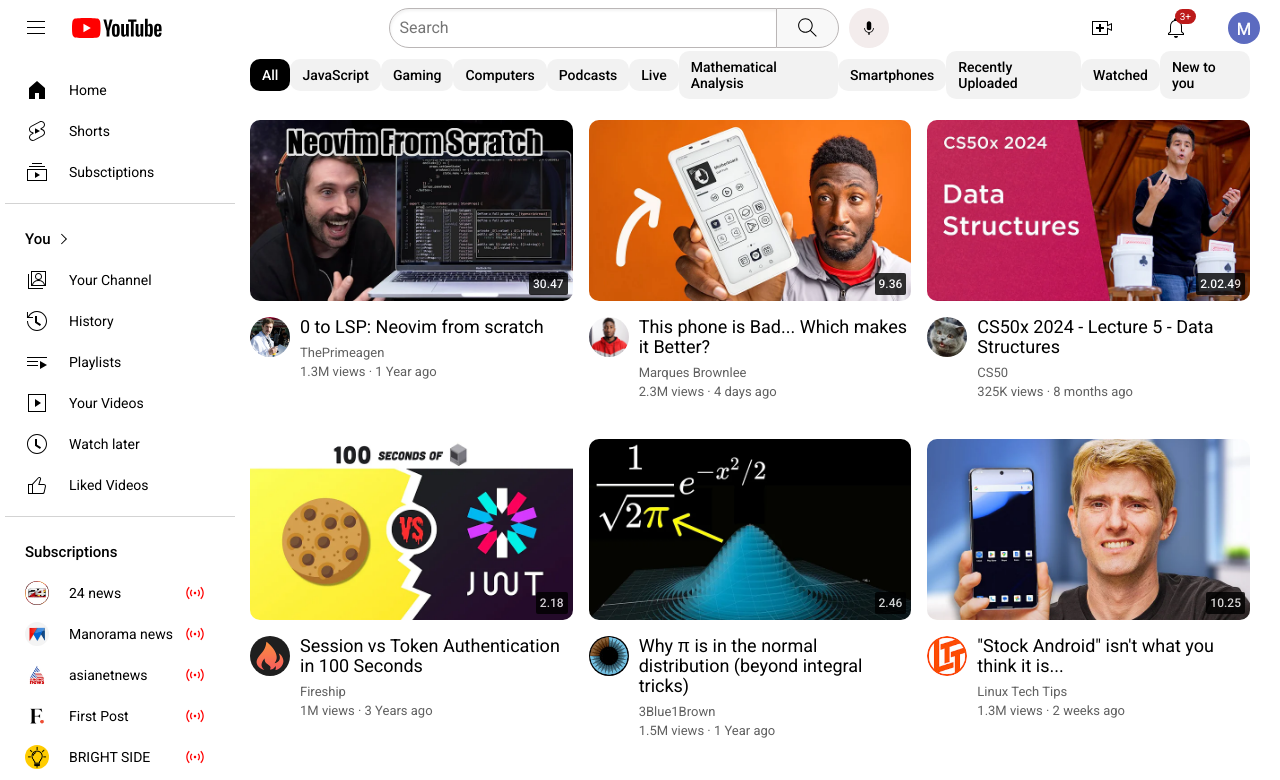
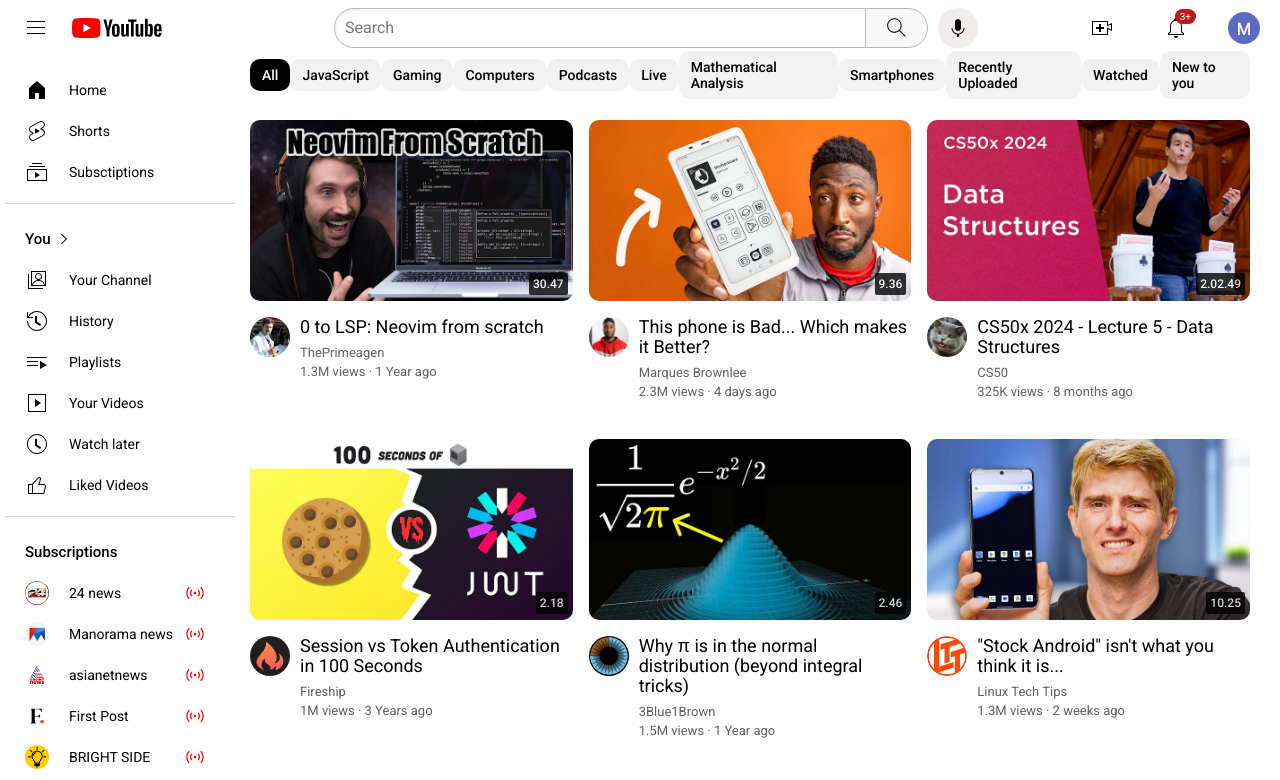
Before and after one commit to mohammedbilalns/Youtube-clone, a plain HTML site: page index.html in a window 1280 px wide. Shown: the top 780 px of the page. Drawn offline with Linux system fonts and the light colour scheme.

Commit message:
add:favicon, update: search bar and voice search icon styling

```diff
--- a/index.html
+++ b/index.html
@@ -9,6 +9,7 @@
     <link rel="stylesheet" href="./styles/video.css" />
     <link rel="stylesheet" href="./styles/sidebar.css" />
     <link rel="stylesheet" href="./styles/short.css">
+        <link rel="icon" type="image/x-icon" href="./static/icons/favicon.png">
     <style></style>
   </head>
   <body>
--- a/styles/header.css
+++ b/styles/header.css
@@ -1,7 +1,4 @@
-.header{
 
-
-}
 .header-top{
     height: 55px;
     position: fixed;
@@ -13,7 +10,6 @@
     display: flex;
     flex-direction: row;
     justify-content: space-between;
-
 }
 
 
@@ -21,7 +17,6 @@
 
     display: flex;
     align-items: center;
-
 
 }
 .hamburger-menu{
@@ -37,29 +32,32 @@
 }
 .middle-section{
 
-    flex: 1;
+    flex:1;
     margin-left: 70px;
-    margin-right: 35px;
+    margin-right: -144px;
     max-width: 500px;
     display: flex;
+
     align-items: center;
 
 }
 .search-bar{
-    flex:1;
+    flex: 1;
     height:36px ;
     padding-left: 10px;
+    margin-left: -144px;
     font-size: 16px;
     border-width: 1px;
     border-style: solid;
     border-color: rgb(186, 182, 182);
     border-radius: 20px 0 0 20px;
     box-shadow: inset 1px 2px 3px rgba(0, 0, 0, 0.05);
-    width: 0;
+
 }
 .search-bar::placeholder{
     font-family: Roboto,Arial;
     font-size: 16px;
+    margin-left: -57px;
 
 }
 .search-button{
@@ -119,7 +117,7 @@
 }
 
 .voice-search-icon{
-    height: 18px;
+    height: 24px;
 
 }
 .right-section{
```
Also changed, not shown: static/icons/favicon.png (added), styles/general.css (line endings or trailing spaces).
